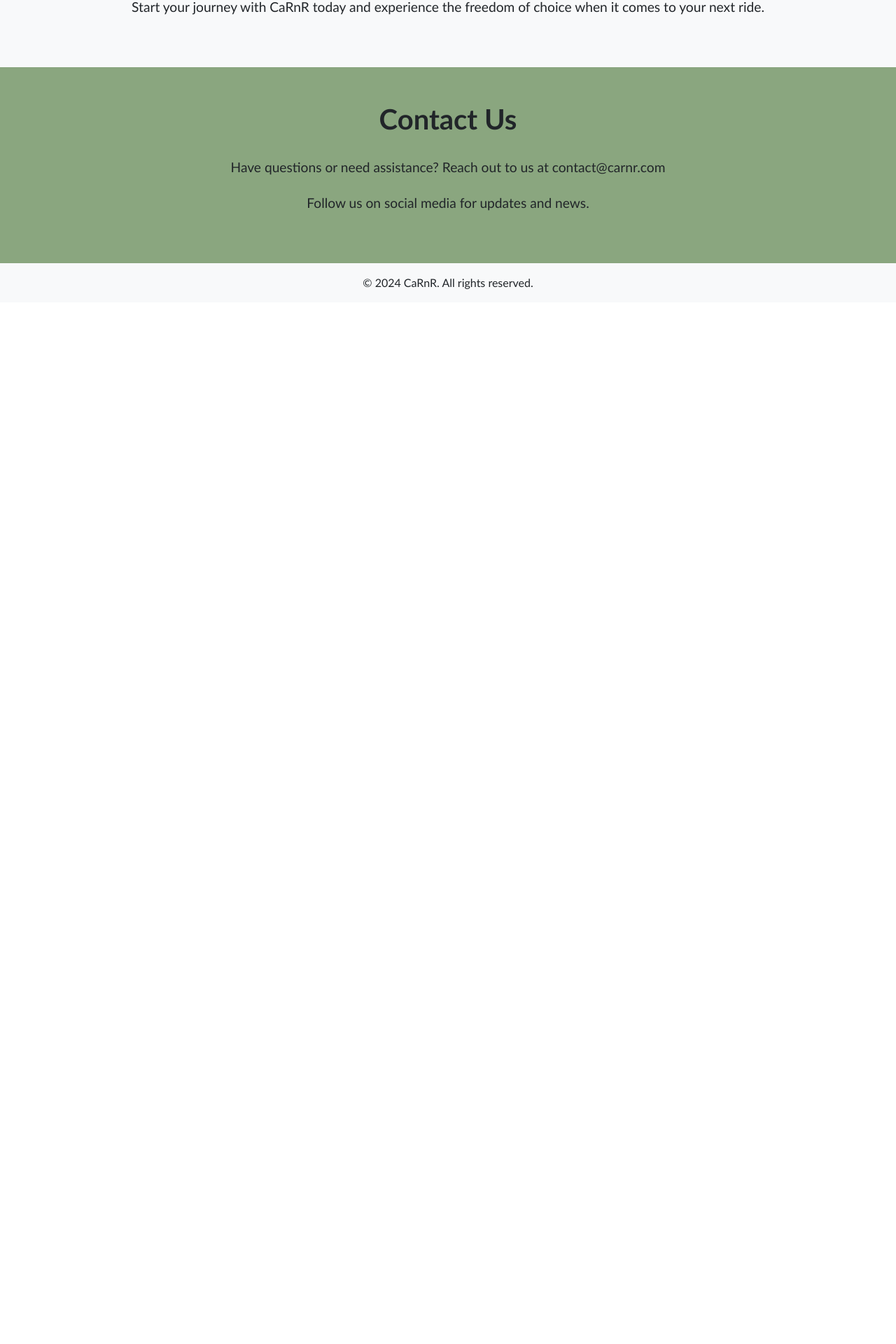
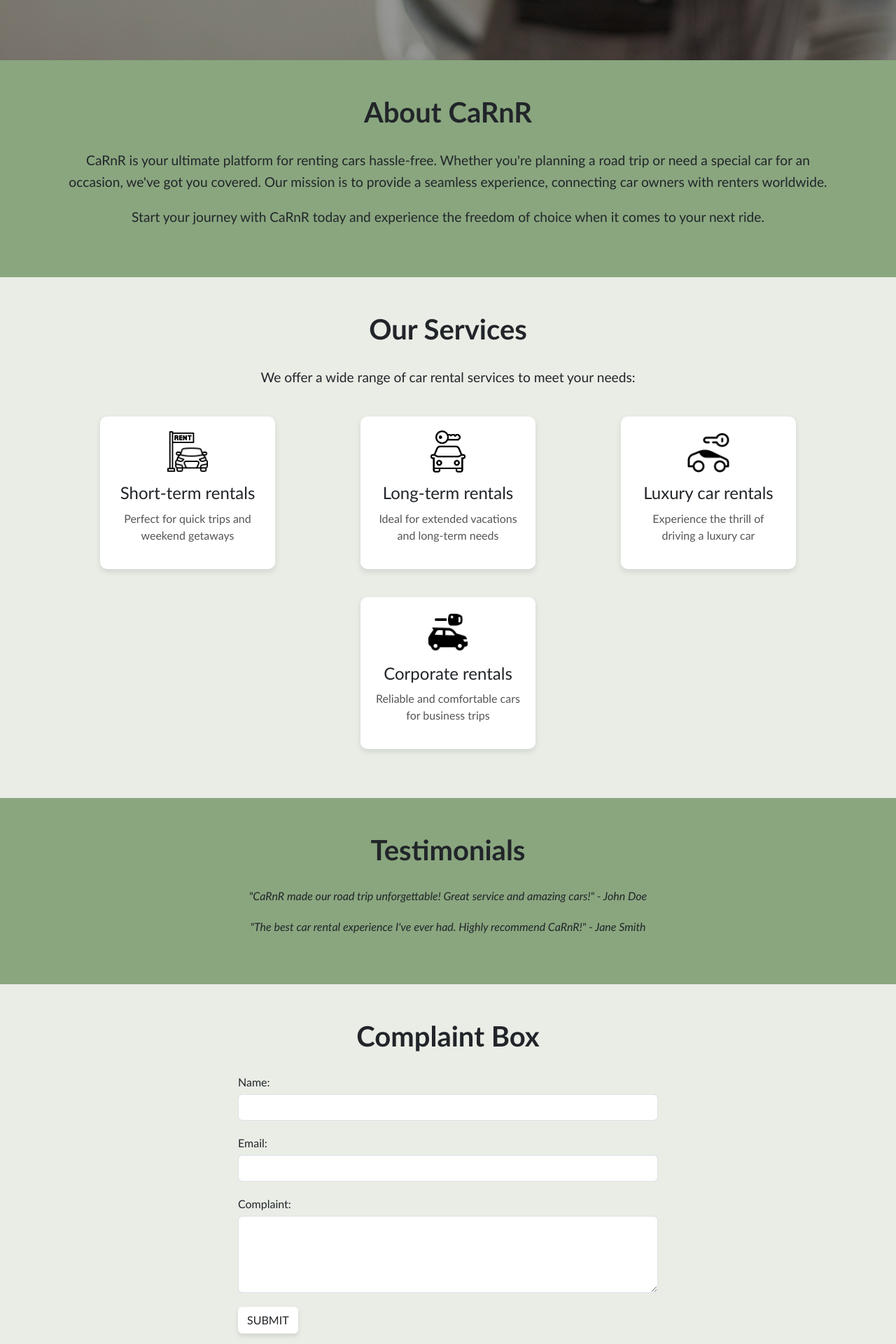
Before and after one commit to Monkey3123/CS-476-Project, a React (Create React App) app in the folder carbnb/: page / in a window 1280 px wide. Shown: the part 792-2712 px from the top of the page at 70% size. Before the commit the page ends 1224 px from the top, so only its background shows below. Built offline with nearby package versions, Linux system fonts and the light colour scheme.

Commit message:
changed home page and other functionalities (repush)

```diff
--- a/carbnb/src/components/Home/Home.css
+++ b/carbnb/src/components/Home/Home.css
@@ -1,6 +1,9 @@
+.home-page {
+  position: relative;
+}
+
 .banner {
   position: relative;
-    height: 500px;
   color: #fff;
   text-align: center;
 }
@@ -17,7 +20,6 @@
 .banner-content {
   position: relative;
   z-index: 1;
-    padding: 100px 0;
 }
 
 .banner-title {
@@ -60,12 +62,11 @@
 }
 
 .fancy-button:hover {
-    background-color: #2b4275 !important;
+  background-color: #324b5f !important;
   transform: scale(1.05);
 }
 
-  .about-section {
-    background-color: #f8f9fa;
+.about-section, .services-section, .testimonials-section, .complaint-section, .contact-section {
   padding: 50px 0;
 }
 
@@ -83,21 +84,92 @@
   margin-bottom: 20px;
 }
 
-  .contact-section {
-    background-color: #8aa67f;
-    padding: 50px 0;
+.services-section {
+  background-color: #f9f9f9;
 }
 
-  .contact-section .section-title {
-    font-size: 2.5rem;
-    font-weight: bold;
-    text-align: center;
-    margin-bottom: 30px;
+.services-list {
+  display: flex;
+  justify-content: space-around;
+  flex-wrap: wrap;
 }
 
-  .contact-section .section-text {
-    font-size: 1.2rem;
-    line-height: 1.6;
+.service-item {
+  background: #fff;
+  border-radius: 10px;
+  box-shadow: 0 4px 8px rgba(0, 0, 0, 0.1);
+  margin: 20px;
+  padding: 20px;
   text-align: center;
+  transition: transform 0.3s, box-shadow 0.3s;
+  width: 250px;
+}
+
+.service-item:hover {
+  transform: translateY(-10px);
+  box-shadow: 0 8px 16px rgba(0, 0, 0, 0.2);
+}
+
+.service-icon {
+  width: 60px;
+  height: 60px;
+  margin-bottom: 15px;
+}
+
+.service-item h3 {
+  font-size: 1.5rem;
+  margin-bottom: 10px;
+}
+
+.service-item p {
+  font-size: 1rem;
+  color: #555;
+}
+
+.testimonials {
+  text-align: center;
+}
+
+.testimonial {
+  margin-bottom: 20px;
+  font-style: italic;
+}
+
+.complaint-form {
+  max-width: 600px;
+  margin: 0 auto;
+}
+
+.form-group {
   margin-bottom: 20px;
 }
+
+.form-group label {
+  display: block;
+  margin-bottom: 5px;
+}
+
+.form-control {
+  width: 100%;
+  padding: 10px;
+  border: 1px solid #ccc;
+  border-radius: 4px;
+}
+
+.testimonials-section, .about-section {
+  background-color: #8aa67f;
+}
+
+.contact-section{
+  background-color: #324b5f;
+  color: white;
+}
+
+.complaint-section, .services-section {
+  background-color: #e9ede6;
+}
+
+.contact-section .section-title,
+.contact-section .section-text {
+  text-align: center;
+}
--- a/carbnb/src/components/Home/Home.js
+++ b/carbnb/src/components/Home/Home.js
@@ -1,6 +1,10 @@
 import React from "react";
 import { Link } from "react-router-dom";
 import carBanner from "../../images/car-banner.jpg";
+import serviceIcon1 from "../../images/icon1.png";
+import serviceIcon2 from "../../images/icon2.png";
+import serviceIcon3 from "../../images/icon3.png";
+import serviceIcon4 from "../../images/icon4.png";
 import "./Home.css";
 import { Element } from "react-scroll";
 
@@ -13,11 +17,12 @@
           backgroundImage: `url(${carBanner})`,
           backgroundSize: "cover",
           backgroundPosition: "center",
+          height: "100vh",
         }}
       >
         <div className="banner-overlay"></div>
-        <div className="container">
-          <div className="row align-items-center">
+        <div className="container h-100">
+          <div className="row h-100 align-items-center">
             <div className="col-md-6">
               <div className="banner-content">
                 <h1 className="banner-title">Explore the World with CaRnR</h1>
@@ -35,6 +40,7 @@
           </div>
         </div>
       </div>
+
       <Element name="about">
         <section id="about" className="about-section">
           <div className="container">
@@ -52,6 +58,79 @@
           </div>
         </section>
       </Element>
+
+      <Element name="services">
+        <section id="services" className="services-section">
+          <div className="container">
+            <h2 className="section-title">Our Services</h2>
+            <p className="section-text">
+              We offer a wide range of car rental services to meet your needs:
+            </p>
+            <div className="services-list">
+              <div className="service-item">
+                <img src={serviceIcon1} alt="Short-term rentals" className="service-icon" />
+                <h3>Short-term rentals</h3>
+                <p>Perfect for quick trips and weekend getaways</p>
+              </div>
+              <div className="service-item">
+                <img src={serviceIcon2} alt="Long-term rentals" className="service-icon" />
+                <h3>Long-term rentals</h3>
+                <p>Ideal for extended vacations and long-term needs</p>
+              </div>
+              <div className="service-item">
+                <img src={serviceIcon3} alt="Luxury car rentals" className="service-icon" />
+                <h3>Luxury car rentals</h3>
+                <p>Experience the thrill of driving a luxury car</p>
+              </div>
+              <div className="service-item">
+                <img src={serviceIcon4} alt="Corporate rentals" className="service-icon" />
+                <h3>Corporate rentals</h3>
+                <p>Reliable and comfortable cars for business trips</p>
+              </div>
+            </div>
+          </div>
+        </section>
+      </Element>
+
+      <Element name="testimonials">
+        <section id="testimonials" className="testimonials-section">
+          <div className="container">
+            <h2 className="section-title">Testimonials</h2>
+            <div className="testimonials">
+              <div className="testimonial">
+                <p>"CaRnR made our road trip unforgettable! Great service and amazing cars!" - John Doe</p>
+              </div>
+              <div className="testimonial">
+                <p>"The best car rental experience I've ever had. Highly recommend CaRnR!" - Jane Smith</p>
+              </div>
+            </div>
+          </div>
+        </section>
+      </Element>
+
+      <Element name="complaint">
+        <section id="complaint" className="complaint-section">
+          <div className="container">
+            <h2 className="section-title">Complaint Box</h2>
+            <form className="complaint-form">
+              <div className="form-group">
+                <label htmlFor="name">Name:</label>
+                <input type="text" id="name" className="form-control" required />
+              </div>
+              <div className="form-group">
+                <label htmlFor="email">Email:</label>
+                <input type="email" id="email" className="form-control" required />
+              </div>
+              <div className="form-group">
+                <label htmlFor="message">Complaint:</label>
+                <textarea id="message" className="form-control" rows="4" required></textarea>
+              </div>
+              <button type="submit" className="btn fancy-button">Submit</button>
+            </form>
+          </div>
+        </section>
+      </Element>
+
       <Element name="contact">
         <section id="contact" className="contact-section">
           <div className="container">
--- a/carbnb/src/components/Navbar/LoginModal.js
+++ b/carbnb/src/components/Navbar/LoginModal.js
@@ -41,7 +41,7 @@
       >
         <button
         className="btn"
-        style={{ backgroundColor: '#2b4275', color: '#ffffff', borderColor: '#001f3f' }}
+        style={{ backgroundColor: '#324b5f', color: '#ffffff', borderColor: '#001f3f' }}
       >
         Log In
       </button>
--- a/carbnb/src/components/Navbar/index.js
+++ b/carbnb/src/components/Navbar/index.js
@@ -40,12 +40,27 @@
             <ul className="navbar-nav me-auto mb-2 mb-lg-0">
               <li className="nav-item">
                 <ScrollLink to="about" smooth={true} duration={5} className="nav-link" style={{ cursor: 'pointer' }}>
-                  About Us
+                  About
+                </ScrollLink>
+              </li>
+              <li className="nav-item">
+                <ScrollLink to="services" smooth={true} duration={5} className="nav-link" style={{ cursor: 'pointer' }}>
+                  Services
+                </ScrollLink>
+              </li>
+              <li className="nav-item">
+                <ScrollLink to="testimonials" smooth={true} duration={5} className="nav-link" style={{ cursor: 'pointer' }}>
+                Testimonials
+                </ScrollLink>
+              </li>
+              <li className="nav-item">
+                <ScrollLink to="complaint" smooth={true} duration={5} className="nav-link" style={{ cursor: 'pointer' }}>
+                Complaints
                 </ScrollLink>
               </li>
               <li className="nav-item">
                 <ScrollLink to="contact" smooth={true} duration={5} className="nav-link" style={{ cursor: 'pointer' }}>
-                  Contact Us
+                  Contact
                 </ScrollLink>
               </li>
             </ul>
@@ -58,7 +73,7 @@
                 </span>
                 <button
                   className="btn"
-                  style={{ backgroundColor: '#2b4275', color: '#ffffff', borderColor: '#001f3f' }}
+                  style={{ backgroundColor: '#324b5f', color: '#ffffff', borderColor: '#001f3f' }}
                   onClick={handleLogout}
                 >
                   Logout
@@ -74,7 +89,7 @@
                     <RouterLink to="/SignUpPage" className="nav-link">
                       <button
                         className="btn"
-                        style={{ backgroundColor: '#2b4275', color: '#ffffff', borderColor: '#001f3f' }}
+                        style={{ backgroundColor: '#324b5f', color: '#ffffff', borderColor: '#001f3f' }}
                       >
                         Sign Up
                       </button>
```
Lines whose indentation alone changed are shown as unchanged.
